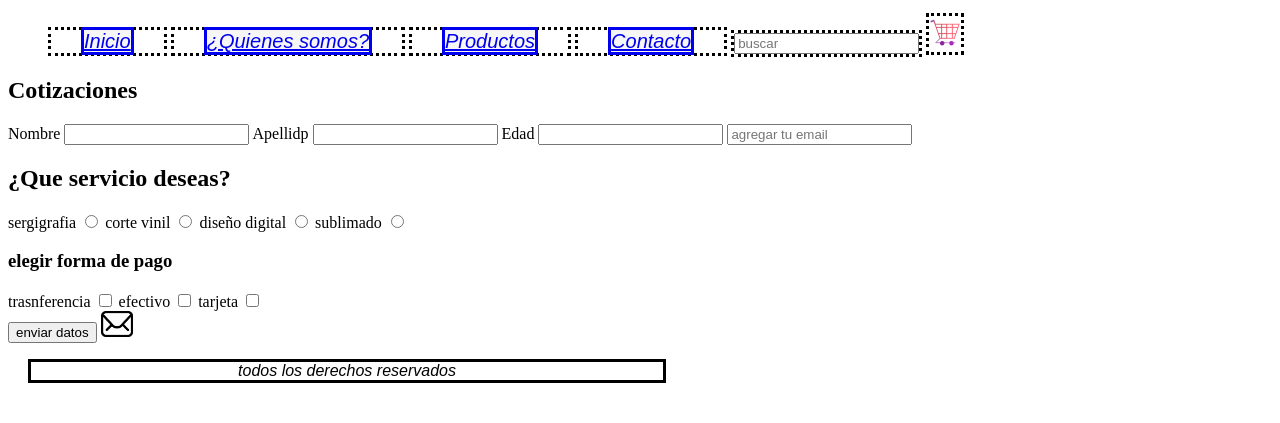
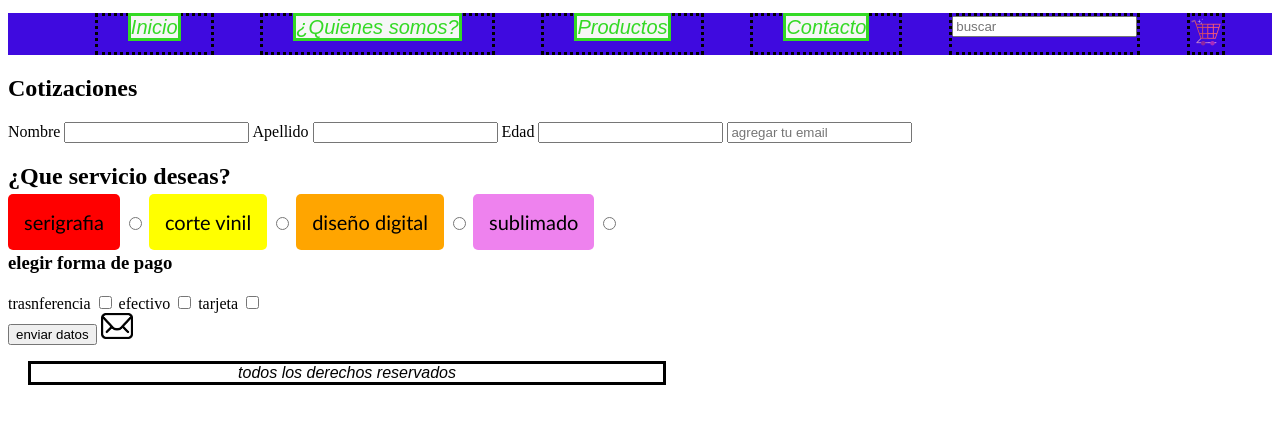
Before and after one commit to puppymex/ecommerce-de-impresion, a website: page contacto.html in a window 1280 px wide. Shown: the part 211-634 px from the top of the page. Drawn offline with Linux system fonts and the light colour scheme.

Commit message:
sass segundo intento

```diff
--- a/_mixins.scss
+++ /dev/null
@@ -1,3 +0,0 @@
-@mixin botonesCarro () {
-
-}
--- a/contacto.html
+++ b/contacto.html
@@ -6,6 +6,7 @@
     <meta name="viewport" content="width=device-width, initial-scale=1.0">
     <title>contacto</title>
     <link rel="stylesheet" href="style.css">
+    <link rel="stylesheet" href="./base.css">
 </head>
 <img class="imagen_posicion" src="imagenes/logo.png" alt="logo">
 <h1 class="tituloPrincipal">FAISAN GRAPHICS</h1>
@@ -40,20 +41,20 @@
             <form>
                 <label for="">Nombre</label>
                 <input type="text" name="" id="">
-                <label for="">Apellidp</label>
+                <label for="">Apellido</label>
                 <input type="text" name="" id="">
                 <label for="">Edad</label>
                 <input type="number" name="" id="">
                 <input type="email" name="" id="" placeholder="agregar tu email">
                 <div>
                     <h2>¿Que servicio deseas?</h2>
-                    <label for="">sergigrafia</label>
+                    <label class="serigrafia" for="">serigrafia</label>
                     <input type="radio" name="" id="">
-                    <label for="">corte vinil</label>
+                    <label class="corte_vinil" for="">corte vinil</label>
                     <input type="radio" name="" id="">
-                    <label for="">diseño digital</label>
+                    <label class="diseño_digital" for="">diseño digital</label>
                     <input type="radio" name="" id="">
-                    <label for="">sublimado</label>
+                    <label class="sublimado" for="">sublimado</label>
                     <input type="radio" name="" id="">
                 </div>
                 <div>
--- a/sass/_header.scss
+++ b/sass/_header.scss
@@ -8,7 +8,7 @@ header {
             li{
                 list-style: none;
                 a{
-                    text-decoration: none;
+                    text-decoration: solid;
                     color: rgb(52, 217, 37);
                 }
             }
--- a/sass/_main.scss
+++ b/sass/_main.scss
@@ -1,7 +1,25 @@
 main{
-    section{
-        .tituloPrincipal {
-            font-family: $tipografiaPrincipal;
+    section {
+        .subtituloIndex {
+            font-size: 20px;
+            color: blueviolet;
+            text-decoration: solid;
+        }
+        p {
+            @extend .subtituloIndex
+        }
+        .serigrafia {
+            @include servicios (red);
+        }
+        .corte_vinil {
+            @include servicios (yellow);
+        }
+        .diseño_digital {
+            @include servicios (orange);
+        }
+        .sublimado {
+            @include servicios (violet);
+        }
+
         }
     }
-}
--- /dev/null
+++ b/sass/_mixins.scss
@@ -0,0 +1,8 @@
+@mixin servicios ($fondoBotones){
+    font-size: 20px;
+    font-family: 'Gill Sans', 'Gill Sans MT', Calibri, 'Trebuchet MS', sans-serif;
+    background-color: $fondoBotones;
+    border-radius: 5px;
+    padding: 1rem;
+
+}
--- a/sass/_variables.scss
+++ /dev/null
@@ -1 +0,0 @@
-$tipografiaPrincipal: "Arial, Helvetica, sans-serif;
--- a/sass/base.scss
+++ b/sass/base.scss
@@ -1,4 +1,4 @@
-@import "_variables";
+@import "variables";
 @import "_mixins";
 @import "_header";
 @import "_main";
```
Also changed, not shown: index.html (+1 -1 lines), producto.html (+1 -0 lines), quienes-somos.html (+2 -3 lines), base.css, 1 other file.
